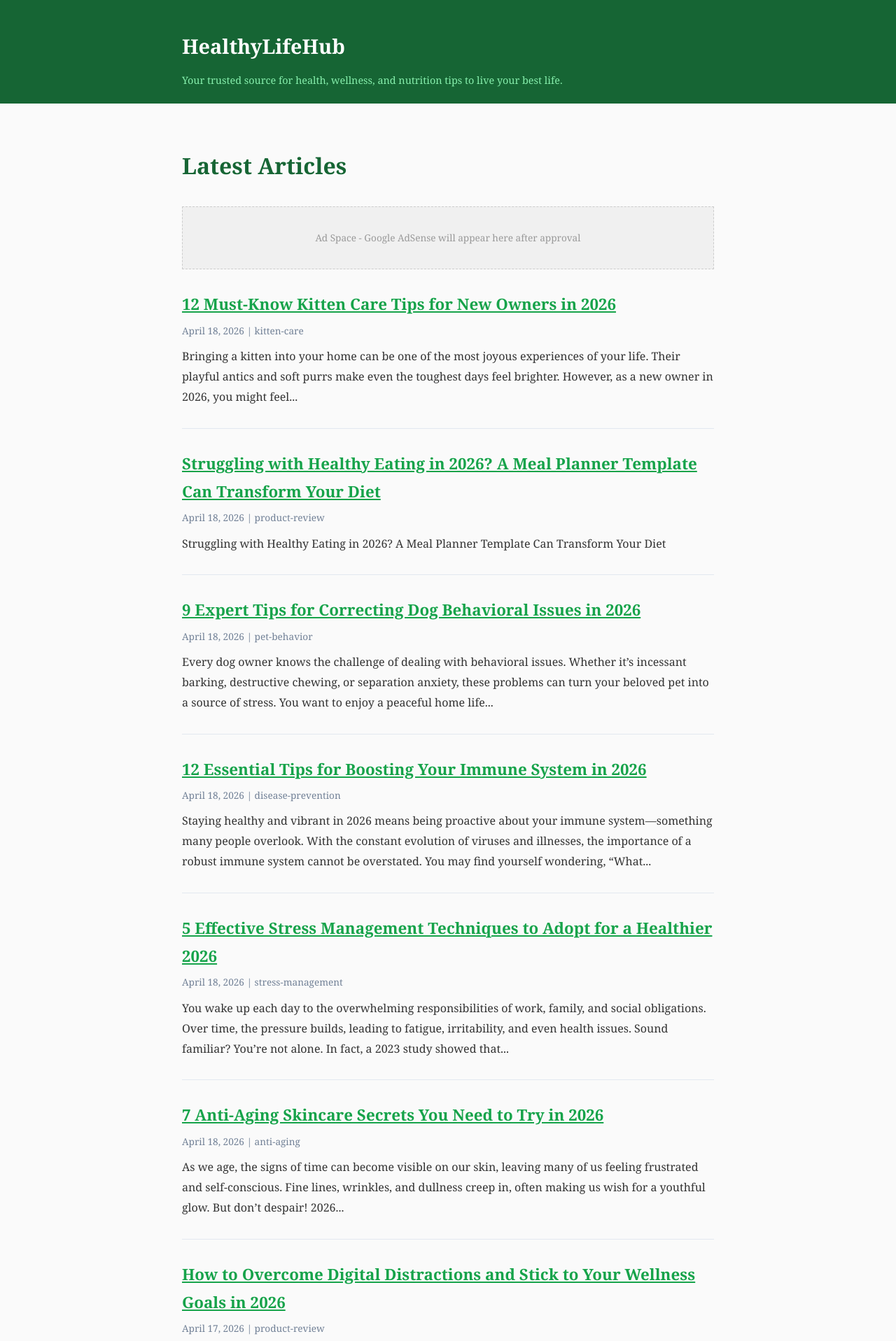
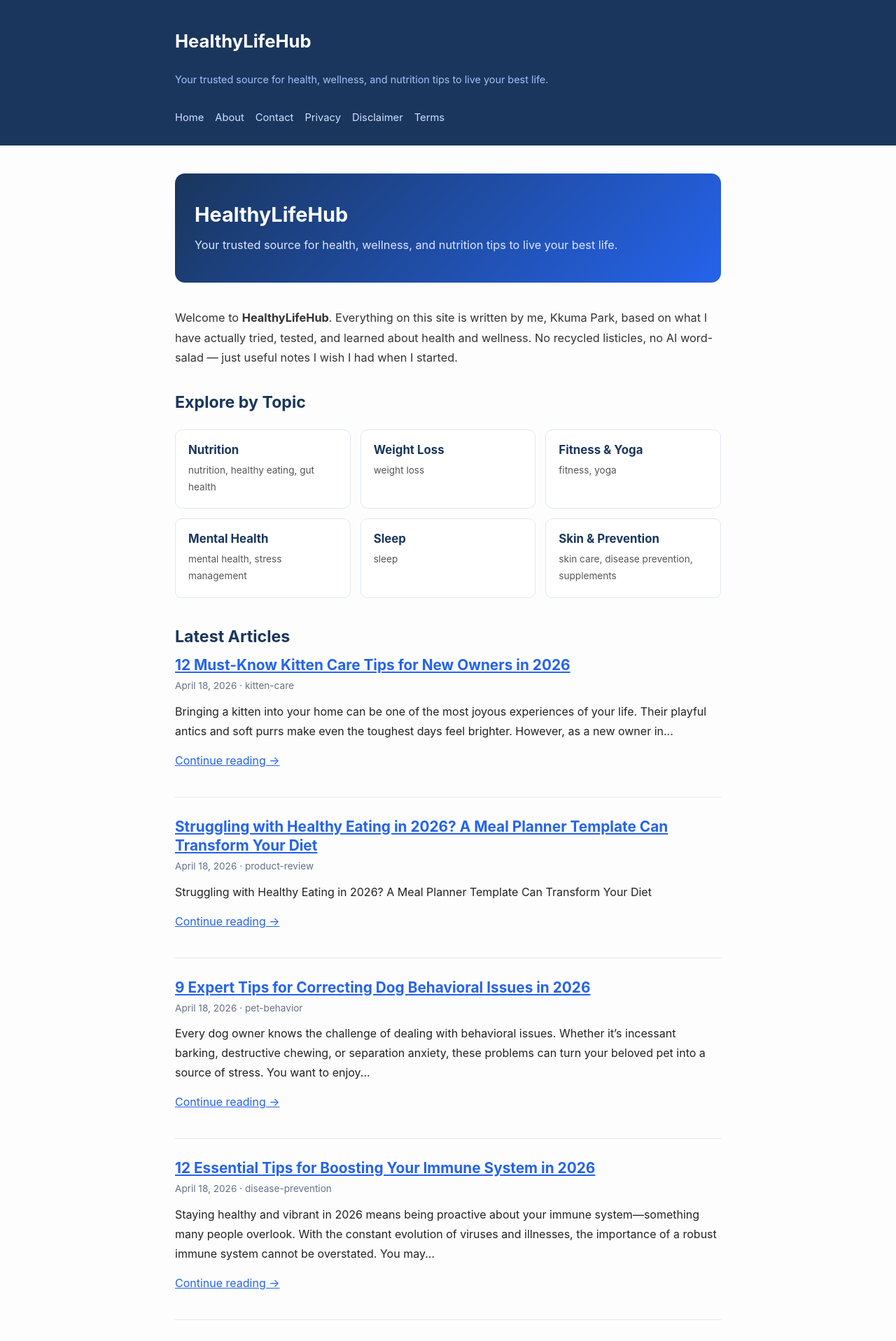
Before and after one commit to Kkumakkuma/HealthyLifeHub, a Jekyll site: the page built from index.md, in a window 1280 px wide. Shown: the top 1917 px of the page at 70% size. Built offline with Jekyll 4.4.1, drawn with Linux system fonts in a browser that asks for light colours; comment, search, counter and statistics services are not loaded; some of the changed text lies outside the part shown.

Commit message:
feat: AdSense 승인 대비 구조 개선 (v3)
- 법적 페이지 4종 추가: privacy-policy, terms, disclaimer, contact
- default.html: 네비게이션 추가 + Ad Space placeholder 제거 + 반응형 개선
- home.html: 히어로 + 카테고리 그리드 + 저자 소개 박스
- post.html: 광고 placeholder 제거 + 저자 바이오 박스 추가
- about.md: Kkuma Park 저자 프로필 + E-E-A-T 신호 강화
- AdSense '가치가 별로 없는 콘텐츠' 거절 대응

```diff
--- a/_layouts/default.html
+++ b/_layouts/default.html
@@ -8,50 +8,87 @@
   <link rel="canonical" href="{{ page.url | absolute_url }}">
   {% seo %}
   {% feed_meta %}
+  <meta name="google-adsense-account" content="ca-pub-5723595008598292">
   <style>
     * { margin: 0; padding: 0; box-sizing: border-box; }
-    body { font-family: Georgia, 'Times New Roman', serif; line-height: 1.8; color: #333; background: #fafafa; }
-    .container { max-width: 800px; margin: 0 auto; padding: 0 20px; }
-    header { background: #166534; color: white; padding: 20px 0; }
-    header h1 { font-size: 1.8em; }
+    body { font-family: -apple-system, BlinkMacSystemFont, "Segoe UI", Roboto, "Helvetica Neue", Arial, sans-serif; line-height: 1.75; color: #222; background: #fdfdfd; }
+    .container { max-width: 820px; margin: 0 auto; padding: 0 20px; }
+    header { background: #1a365d; color: white; padding: 20px 0; }
+    header .top-row { display: flex; flex-wrap: wrap; justify-content: space-between; align-items: center; gap: 10px; }
+    header h1 { font-size: 1.6em; }
     header h1 a { color: white; text-decoration: none; }
-    header p { color: #86efac; font-size: 0.9em; }
-    nav { margin-top: 10px; }
-    nav a { color: #86efac; text-decoration: none; margin-right: 15px; }
-    main { padding: 40px 0; min-height: 60vh; }
-    footer { background: #166534; color: #86efac; padding: 20px 0; text-align: center; font-size: 0.85em; }
-    a { color: #16a34a; }
-    h1, h2, h3 { color: #166534; margin: 20px 0 10px; }
-    .post-list { list-style: none; }
-    .post-list li { margin-bottom: 30px; padding-bottom: 30px; border-bottom: 1px solid #e2e8f0; }
-    .post-list h2 { margin: 0; font-size: 1.4em; }
-    .post-list .post-meta { color: #718096; font-size: 0.85em; margin: 5px 0 10px; }
-    .post-content { margin-top: 20px; }
-    .post-content p { margin-bottom: 15px; }
-    .post-content h2 { margin-top: 30px; }
-    .post-content ul, .post-content ol { margin: 15px 0 15px 30px; }
-    .post-content li { margin-bottom: 8px; }
-    .post-meta { color: #718096; font-size: 0.9em; margin-bottom: 20px; }
-    /* AdSense placeholder */
-    .ad-slot { background: #f0f0f0; border: 1px dashed #ccc; padding: 20px; text-align: center; margin: 30px 0; color: #999; font-size: 0.85em; min-height: 90px; display: flex; align-items: center; justify-content: center; }
+    header p.tag { color: #a0c4ff; font-size: 0.9em; width: 100%; margin-top: 4px; }
+    nav.main-nav { margin-top: 12px; display: flex; flex-wrap: wrap; gap: 16px; }
+    nav.main-nav a { color: #cfe0ff; text-decoration: none; font-size: 0.92em; padding: 4px 0; border-bottom: 2px solid transparent; }
+    nav.main-nav a:hover { border-bottom-color: #cfe0ff; }
+    main { padding: 40px 0 60px; min-height: 60vh; }
+    footer { background: #1a365d; color: #cfe0ff; padding: 28px 0; text-align: center; font-size: 0.85em; }
+    footer nav { margin-top: 10px; }
+    footer nav a { color: #cfe0ff; margin: 0 10px; text-decoration: none; }
+    footer nav a:hover { text-decoration: underline; }
+    a { color: #2563eb; }
+    h1, h2, h3 { color: #1a365d; margin: 22px 0 12px; line-height: 1.3; }
+    h1 { font-size: 2em; }
+    h2 { font-size: 1.45em; margin-top: 34px; }
+    h3 { font-size: 1.15em; }
+    p { margin-bottom: 14px; }
+    ul, ol { margin: 14px 0 14px 28px; }
+    li { margin-bottom: 6px; }
+    img { max-width: 100%; height: auto; border-radius: 6px; margin: 14px 0; }
+    blockquote { border-left: 4px solid #2563eb; padding: 8px 16px; color: #444; background: #f5f8ff; margin: 16px 0; }
+    code { background: #f1f5f9; padding: 2px 6px; border-radius: 4px; font-size: 0.93em; }
+    table { border-collapse: collapse; width: 100%; margin: 18px 0; font-size: 0.95em; }
+    th, td { border: 1px solid #d0d7e2; padding: 10px 12px; text-align: left; }
+    th { background: #f1f5f9; }
+    .post-list { list-style: none; margin: 0; padding: 0; }
+    .post-list li { margin-bottom: 28px; padding-bottom: 24px; border-bottom: 1px solid #e2e8f0; }
+    .post-list h2 { margin: 0; font-size: 1.3em; }
+    .post-list .post-meta { color: #667085; font-size: 0.85em; margin: 5px 0 10px; }
+    .post-meta { color: #667085; font-size: 0.9em; margin-bottom: 18px; }
+    .author-box { background: #f5f8ff; border: 1px solid #dce5f3; border-radius: 10px; padding: 20px; margin: 40px 0 20px; display: flex; gap: 16px; align-items: flex-start; }
+    .author-box .avatar { width: 56px; height: 56px; border-radius: 50%; background: #1a365d; color: white; display: flex; align-items: center; justify-content: center; font-weight: bold; font-size: 1.4em; flex-shrink: 0; }
+    .author-box h4 { margin: 0 0 4px; color: #1a365d; font-size: 1.05em; }
+    .author-box p { margin: 0; font-size: 0.92em; color: #444; line-height: 1.6; }
+    .category-grid { display: grid; grid-template-columns: repeat(auto-fit, minmax(240px, 1fr)); gap: 14px; margin: 24px 0 40px; }
+    .category-card { background: white; border: 1px solid #e2e8f0; border-radius: 10px; padding: 18px; transition: box-shadow 0.2s; }
+    .category-card:hover { box-shadow: 0 4px 14px rgba(0,0,0,0.06); }
+    .category-card h3 { margin: 0 0 6px; font-size: 1.05em; }
+    .category-card p { margin: 0; font-size: 0.85em; color: #555; }
+    .hero { background: linear-gradient(135deg, #1a365d 0%, #2563eb 100%); color: white; padding: 40px 28px; border-radius: 14px; margin-bottom: 36px; }
+    .hero h1 { color: white; margin: 0 0 10px; font-size: 1.8em; }
+    .hero p { color: #dce5ff; margin: 0; font-size: 1.02em; }
+    @media (max-width: 600px) {
+      header h1 { font-size: 1.3em; }
+      .hero { padding: 28px 20px; }
+      .hero h1 { font-size: 1.4em; }
+    }
   </style>
   <!-- Google Analytics -->
-  <script async src="https://www.googletagmanager.com/gtag/js?id=G-M9LLXP3P5V"></script>
+  <script async src="https://www.googletagmanager.com/gtag/js?id=G-5L40K3SBQT"></script>
   <script>
     window.dataLayer = window.dataLayer || [];
     function gtag(){dataLayer.push(arguments);}
     gtag('js', new Date());
-    gtag('config', 'G-M9LLXP3P5V');
+    gtag('config', 'G-5L40K3SBQT');
   </script>
-  <!-- Google AdSense - Replace with your AdSense code -->
-  <!-- <script async src="https://pagead2.googlesyndication.com/pagead/js/adsbygoogle.js?client=ca-pub-XXXXXXXXXXXXXXXX" crossorigin="anonymous"></script> -->
-<script async src="https://pagead2.googlesyndication.com/pagead/js/adsbygoogle.js?client=ca-pub-5723595008598292" crossorigin="anonymous"></script>
+  <!-- Google AdSense -->
+  <script async src="https://pagead2.googlesyndication.com/pagead/js/adsbygoogle.js?client=ca-pub-5723595008598292" crossorigin="anonymous"></script>
 </head>
 <body>
   <header>
     <div class="container">
-      <h1><a href="{{ '/' | relative_url }}">{{ site.title }}</a></h1>
-      <p>{{ site.description }}</p>
+      <div class="top-row">
+        <h1><a href="{{ '/' | relative_url }}">{{ site.title }}</a></h1>
+        <p class="tag">{{ site.description }}</p>
+      </div>
+      <nav class="main-nav">
+        <a href="{{ '/' | relative_url }}">Home</a>
+        <a href="{{ '/about/' | relative_url }}">About</a>
+        <a href="{{ '/contact/' | relative_url }}">Contact</a>
+        <a href="{{ '/privacy-policy/' | relative_url }}">Privacy</a>
+        <a href="{{ '/disclaimer/' | relative_url }}">Disclaimer</a>
+        <a href="{{ '/terms/' | relative_url }}">Terms</a>
+      </nav>
     </div>
   </header>
   <main>
@@ -61,8 +98,16 @@
   </main>
   <footer>
     <div class="container">
-      <p>&copy; {{ 'now' | date: '%Y' }} {{ site.title }}. All rights reserved.</p>
-      <p><a href="{{ '/feed.xml' | relative_url }}">RSS Feed</a> | <a href="{{ '/sitemap.xml' | relative_url }}">Sitemap</a></p>
+      <p>&copy; {{ 'now' | date: '%Y' }} {{ site.title }}. Written by Kkuma Park. All rights reserved.</p>
+      <nav>
+        <a href="{{ '/about/' | relative_url }}">About</a>
+        <a href="{{ '/contact/' | relative_url }}">Contact</a>
+        <a href="{{ '/privacy-policy/' | relative_url }}">Privacy Policy</a>
+        <a href="{{ '/terms/' | relative_url }}">Terms</a>
+        <a href="{{ '/disclaimer/' | relative_url }}">Disclaimer</a>
+        <a href="{{ '/feed.xml' | relative_url }}">RSS</a>
+        <a href="{{ '/sitemap.xml' | relative_url }}">Sitemap</a>
+      </nav>
     </div>
   </footer>
   <script async defer src="https://assets.pinterest.com/js/pinit.js"></script>
--- a/_layouts/home.html
+++ b/_layouts/home.html
@@ -2,16 +2,58 @@
 layout: default
 ---
 
-<h1>Latest Articles</h1>
+<div class="hero">
+  <h1>{{ site.title }}</h1>
+  <p>{{ site.description }}</p>
+</div>
 
-<div class="ad-slot">Ad Space - Google AdSense will appear here after approval</div>
+<p style="font-size: 1.02em; color: #333;">Welcome to <strong>HealthyLifeHub</strong>. Everything on this site is written by me, Kkuma Park, based on what I have actually tried, tested, and learned about health and wellness. No recycled listicles, no AI word-salad &mdash; just useful notes I wish I had when I started.</p>
+
+<h2>Explore by Topic</h2>
+<div class="category-grid">
+  <div class="category-card">
+    <h3>Nutrition</h3>
+    <p>nutrition, healthy eating, gut health</p>
+  </div>
+  <div class="category-card">
+    <h3>Weight Loss</h3>
+    <p>weight loss</p>
+  </div>
+  <div class="category-card">
+    <h3>Fitness & Yoga</h3>
+    <p>fitness, yoga</p>
+  </div>
+  <div class="category-card">
+    <h3>Mental Health</h3>
+    <p>mental health, stress management</p>
+  </div>
+  <div class="category-card">
+    <h3>Sleep</h3>
+    <p>sleep</p>
+  </div>
+  <div class="category-card">
+    <h3>Skin & Prevention</h3>
+    <p>skin care, disease prevention, supplements</p>
+  </div>
+</div>
+
+<h2>Latest Articles</h2>
 
 <ul class="post-list">
-  {% for post in site.posts limit:20 %}
+  {% for post in site.posts limit:12 %}
   <li>
     <h2><a href="{{ post.url | relative_url }}">{{ post.title }}</a></h2>
-    <p class="post-meta">{{ post.date | date: "%B %d, %Y" }} {% if post.categories %} | {{ post.categories | join: ", " }}{% endif %}</p>
-    <p>{{ post.excerpt | strip_html | truncatewords: 40 }}</p>
+    <p class="post-meta">{{ post.date | date: "%B %d, %Y" }}{% if post.categories %} &middot; {{ post.categories | join: ", " }}{% endif %}</p>
+    <p>{{ post.excerpt | strip_html | truncatewords: 36 }}</p>
+    <p><a href="{{ post.url | relative_url }}">Continue reading &rarr;</a></p>
   </li>
   {% endfor %}
 </ul>
+
+<div class="author-box">
+  <div class="avatar">K</div>
+  <div>
+    <h4>Written by Kkuma Park</h4>
+    <p>I'm Kkuma Park, an indie writer in Seoul. I write about health and wellness from my own experience, not summaries of what other blogs say. <a href="{{ '/about/' | relative_url }}">More about me &rarr;</a></p>
+  </div>
+</div>
--- a/about.md
+++ b/about.md
@@ -1,25 +1,39 @@
 ---
 layout: default
-title: About HealthyLifeHub
+title: "About HealthyLifeHub"
 permalink: /about/
-description: "HealthyLifeHub provides evidence-based health, nutrition, and wellness advice for a healthier life."
+description: "About Kkuma Park, the writer behind HealthyLifeHub."
 ---
 
 # About HealthyLifeHub
 
-HealthyLifeHub is your go-to resource for practical, evidence-based health and wellness advice.
+## Who writes here
 
-## What We Cover
+My name is **Kkuma Park**. I'm an independent writer and developer based in Seoul, South Korea. I've spent more than a decade in IT, built a handful of small software products, and along the way accumulated a list of personal experiments, mistakes, and hard-won notes that turned into this blog.
 
-- **Nutrition** - Healthy eating guides and meal planning tips
-- **Fitness** - Workout routines and exercise guides for all levels
-- **Mental Health** - Stress management, mindfulness, and self-care
-- **Weight Loss** - Sustainable strategies for healthy weight management
-- **Sleep** - Tips for better sleep quality and habits
-- **Supplements** - Honest reviews and evidence-based recommendations
+I burned out hard at 29 — couldn't sleep, gained 15kg, ignored every warning sign. HealthyLifeHub is the playbook I built over three years of slow, measurable changes that actually stuck. I log my own bloodwork and sleep data, not just hype.
 
-## Our Mission
+## What HealthyLifeHub is for
 
-We believe everyone deserves access to reliable health information. Our mission is to cut through the noise and deliver actionable wellness tips you can use today.
+HealthyLifeHub is my working notebook on **health and wellness**. Every article here exists because I needed the answer myself at some point and couldn't find a version I trusted.
 
-New articles are published daily. Subscribe to our [RSS feed](/feed.xml) to never miss a post.
+I try to follow three rules on this site:
+
+1. **Write from experience, not summary.** If I haven't actually done it, I won't pretend I have.
+2. **Show the numbers.** Where real data, tests, or costs are useful, I include them.
+3. **Update when I'm wrong.** If I learn that an earlier post was inaccurate, I fix the post and add a note.
+
+## How I run this blog
+
+- Posts are published on a regular schedule.
+- I use AI tools (such as ChatGPT) to help with drafting structure and outlines, but every published post is reviewed, edited, and fact-checked by me before it goes live.
+- Affiliate links, when used, are marked. I only link to products I have actually used or would genuinely recommend.
+- Ads on this site come from Google AdSense once my site is approved. Ads help keep the site free to read.
+
+## Get in touch
+
+Questions, corrections, feedback, or collaboration ideas are welcome.
+
+**Email:** [kkumaspark@gmail.com](mailto:kkumaspark@gmail.com)
+
+For privacy, legal, and data practices, please see the [Privacy Policy](/privacy-policy/), [Terms](/terms/), and [Disclaimer](/disclaimer/).
--- /dev/null
+++ b/contact.md
@@ -0,0 +1,41 @@
+---
+layout: default
+title: "Contact"
+permalink: /contact/
+description: "How to get in touch with Kkuma Park and HealthyLifeHub."
+---
+
+# Contact
+
+I read every email. Response time is usually within a few business days — sometimes longer if I'm traveling or on a deadline.
+
+## For general questions, corrections, or feedback
+
+**Email:** [kkumaspark@gmail.com](mailto:kkumaspark@gmail.com)
+
+Please include a short subject line that tells me what the message is about (e.g., "Correction on credit score post", "Question about meal prep").
+
+## For content corrections
+
+If you spot a factual error, broken link, or outdated information, please let me know which article and what specifically is wrong. I take corrections seriously and update posts when I'm in the wrong.
+
+## For business inquiries
+
+For collaboration, sponsorship, or partnership proposals, email me with "Business" in the subject line. I am selective about partnerships — I only work with products and companies that fit the audience and I'd be comfortable recommending on my own.
+
+## What I cannot do
+
+- Provide **personalized** financial, medical, legal, or professional advice (please see the [Disclaimer](/disclaimer/)).
+- Respond to every guest-post pitch. I do not accept unsolicited guest posts at this time.
+- Reply to mass marketing email.
+
+## About the author
+
+To learn more about the person behind this site, visit the [About](/about/) page.
+
+For privacy and data handling, see the [Privacy Policy](/privacy-policy/).
+
+---
+
+**Email:** [kkumaspark@gmail.com](mailto:kkumaspark@gmail.com)
+**Location:** Seoul, South Korea
--- /dev/null
+++ b/disclaimer.md
@@ -0,0 +1,42 @@
+---
+layout: default
+title: "Disclaimer"
+permalink: /disclaimer/
+description: "Important disclaimers regarding the information on HealthyLifeHub."
+---
+
+# Disclaimer
+
+_Last updated: April 19, 2026_
+
+## General disclaimer
+
+Content on HealthyLifeHub is provided for general informational and educational purposes only. It is **not** medical advice, diagnosis, or treatment. I am not a licensed physician, registered dietitian, or mental health professional. Before starting any new diet, exercise program, supplement, or treatment — especially if you have a medical condition — consult a qualified healthcare provider.
+
+## Accuracy of information
+
+I make reasonable efforts to ensure the information on this Site is accurate and up to date at the time of publication. However, information may become outdated, and I cannot guarantee that every detail on every page is currently correct. Always verify critical information with authoritative sources.
+
+## AI-assisted writing disclosure
+
+Some posts on HealthyLifeHub are drafted with the help of AI tools (including large language models such as ChatGPT). All AI-assisted drafts are reviewed, edited, and fact-checked by Kkuma Park before publication. AI is used as a writing tool — the editorial judgment, positions, and personal experiences expressed are my own.
+
+## Affiliate disclosure
+
+Some links on this Site are affiliate links. This means that, at no extra cost to you, I may earn a small commission if you click a link and make a purchase. Affiliate relationships never change my honest opinion of a product, and I only recommend products I have used or that I believe would be genuinely helpful.
+
+## Third-party advertising
+
+This Site displays advertisements served by Google AdSense and possibly other third-party ad networks. I do not control the content of those ads and am not responsible for products or services advertised by third parties.
+
+## No professional relationship
+
+Reading this Site does **not** create a professional-client relationship between you and Kkuma Park — including, but not limited to, financial advisor, medical provider, attorney, accountant, or licensed contractor.
+
+## External links
+
+HealthyLifeHub links to third-party websites for convenience. I am not responsible for the content, accuracy, or privacy practices of external sites.
+
+## Contact
+
+Questions or concerns? Email [kkumaspark@gmail.com](mailto:kkumaspark@gmail.com).
--- a/index.md
+++ b/index.md
@@ -1,4 +1,4 @@
 ---
 layout: home
-title: HealthyLifeHub - Your Daily Health & Wellness Guide
+title: "HealthyLifeHub &mdash; Evidence-based health and wellness tips for real life."
 ---
--- /dev/null
+++ b/privacy-policy.md
@@ -0,0 +1,79 @@
+---
+layout: default
+title: "Privacy Policy"
+permalink: /privacy-policy/
+description: "How HealthyLifeHub handles your information, cookies, and third-party services."
+---
+
+# Privacy Policy
+
+_Last updated: April 19, 2026_
+
+This Privacy Policy describes how **HealthyLifeHub** ("we", "us", or "the Site"), operated by Kkuma Park, collects, uses, and shares information when you visit https://kkumakkuma.github.io/HealthyLifeHub.
+
+By using this Site, you agree to the practices described below.
+
+## 1. Information we collect
+
+We collect only the information necessary to operate the Site:
+
+- **Log data** (IP address, browser type, pages visited, time on page) — automatically collected by our hosting provider (GitHub Pages) and analytics tools.
+- **Analytics data** — anonymized usage statistics via Google Analytics.
+- **Contact information** — only if you voluntarily email us at [kkumaspark@gmail.com](mailto:kkumaspark@gmail.com).
+
+We do **not** collect names, phone numbers, payment details, or sensitive personal data directly on this Site.
+
+## 2. Cookies and tracking technologies
+
+This Site uses cookies and similar technologies from the following providers:
+
+- **Google Analytics** — measures site traffic and user behavior in aggregate. [Google Analytics privacy policy](https://policies.google.com/privacy).
+- **Google AdSense** — serves advertisements and may use cookies to personalize ads based on your browsing history on this Site and other sites. As a third-party vendor, Google uses the DART cookie. You can opt out of personalized advertising by visiting [Google's Ads Settings](https://www.google.com/settings/ads).
+- **Pinterest** — loads a share button; may set cookies when the button is rendered.
+
+You can disable cookies in your browser settings. Disabling cookies will not prevent you from reading the Site but may affect how some features behave.
+
+## 3. Third-party advertising
+
+Third-party vendors, including Google, use cookies to serve ads based on your prior visits to this website or other websites. Google's use of advertising cookies enables it and its partners to serve ads to you based on your visit to this site and/or other sites on the internet. You may opt out of personalized advertising by visiting [www.aboutads.info](https://www.aboutads.info/choices/).
+
+## 4. How we use information
+
+Collected information is used only to:
+
+- Understand how visitors use the Site so we can improve content.
+- Serve relevant advertisements that help fund the Site.
+- Respond to inquiries sent to us by email.
+
+We do not sell, rent, or trade personal information.
+
+## 5. Data retention
+
+Analytics data is retained according to Google Analytics default retention settings. Emails you send us are kept only as long as needed to respond to your inquiry.
+
+## 6. Your rights (GDPR, CCPA, etc.)
+
+Depending on where you live, you may have the right to:
+
+- Access, correct, or delete personal information we hold about you.
+- Object to or restrict certain processing of your data.
+- Opt out of personalized advertising.
+- File a complaint with a data protection authority.
+
+To exercise any of these rights, contact us at [kkumaspark@gmail.com](mailto:kkumaspark@gmail.com).
+
+## 7. Children's privacy
+
+This Site is not intended for children under 13 (or under 16 in the EU). We do not knowingly collect information from children. If you believe a child has provided us information, please contact us and we will delete it.
+
+## 8. Links to other sites
+
+HealthyLifeHub may link to third-party websites. We are not responsible for the privacy practices of those sites. Please review their policies before submitting any personal data.
+
+## 9. Changes to this policy
+
+We may update this Privacy Policy from time to time. The "Last updated" date at the top of this page reflects the most recent change. Material changes will be highlighted on the homepage for a reasonable period.
+
+## 10. Contact
+
+Questions about this Privacy Policy? Email [kkumaspark@gmail.com](mailto:kkumaspark@gmail.com).
--- /dev/null
+++ b/terms.md
@@ -0,0 +1,61 @@
+---
+layout: default
+title: "Terms of Service"
+permalink: /terms/
+description: "The terms under which you may use HealthyLifeHub."
+---
+
+# Terms of Service
+
+_Last updated: April 19, 2026_
+
+By accessing or using **HealthyLifeHub** (https://kkumakkuma.github.io/HealthyLifeHub), you agree to be bound by the following terms. If you do not agree, please do not use the Site.
+
+## 1. Use of the Site
+
+You may read, share, and quote articles on this Site for personal, non-commercial use, provided you give appropriate credit and link back to the original article.
+
+You may **not**:
+
+- Republish entire articles without written permission.
+- Use content to train machine-learning models without explicit permission.
+- Scrape, mirror, or bulk-download the Site.
+- Use the Site in a way that violates any applicable law.
+
+## 2. Intellectual property
+
+All original content on HealthyLifeHub — including text, original images, and code samples — is the intellectual property of Kkuma Park unless otherwise noted. Third-party images (including stock photos) are used under their respective licenses.
+
+## 3. No warranty
+
+HealthyLifeHub is provided on an "as-is" and "as-available" basis. To the fullest extent permitted by law, we disclaim all warranties, express or implied, including merchantability, fitness for a particular purpose, and non-infringement.
+
+We do not guarantee that:
+
+- Information on the Site is complete, current, or error-free.
+- The Site will be available without interruption.
+- Links to external sites will remain active.
+
+## 4. Limitation of liability
+
+To the maximum extent permitted by law, Kkuma Park is not liable for any direct, indirect, incidental, consequential, or punitive damages arising from your use of the Site or any information on it.
+
+## 5. External links and affiliate disclosure
+
+The Site may contain links to third-party websites and affiliate links. Affiliate links mean we may earn a commission if you click and purchase, at no extra cost to you. We only link to products we believe may be genuinely useful. See also our [Disclaimer](/disclaimer/).
+
+## 6. Comments and user submissions
+
+If commenting or submission features are enabled in the future, you are solely responsible for content you submit. You grant us a non-exclusive license to display and moderate that content. We reserve the right to remove any submission that is spam, offensive, illegal, or off-topic.
+
+## 7. Changes
+
+We may update these Terms at any time. Continued use of the Site after changes constitutes acceptance.
+
+## 8. Governing law
+
+These Terms are governed by the laws of the Republic of Korea, without regard to conflict-of-laws principles. Any dispute shall be resolved in the competent courts located in Seoul, South Korea.
+
+## 9. Contact
+
+Email: [kkumaspark@gmail.com](mailto:kkumaspark@gmail.com).
```
Also changed, not shown: _layouts/post.html (+18 -10 lines).
